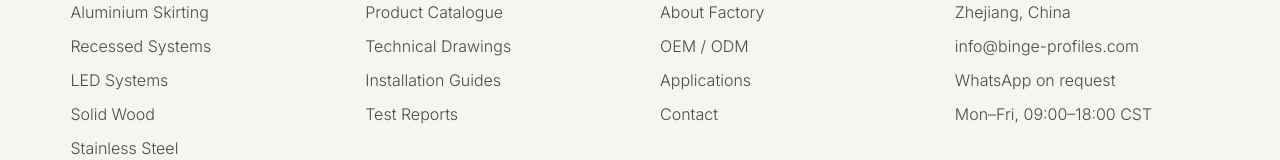
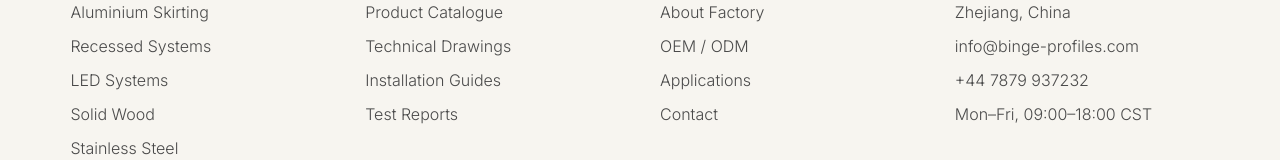
Before and after one commit to Zoltan-66/binge-skirting-board-web, a Next.js app: page / in a window 1280 px wide. Shown: the part 6489-6649 px from the top of the page. Built offline with nearby package versions, Linux system fonts and the light colour scheme.

Commit message:
chore: add WhatsApp contact number

```diff
--- a/src/components/binge/Footer.tsx
+++ b/src/components/binge/Footer.tsx
@@ -1,6 +1,9 @@
 "use client";
 
 import { localizeHref, useI18n } from '@/lib/i18n';
+
+const WHATSAPP_LABEL = '+44 7879 937232';
+const WHATSAPP_HREF = 'https://wa.me/447879937232';
 
 const COLUMNS = [
   {
@@ -37,7 +40,7 @@ const COLUMNS = [
     links: [
       'Zhejiang, China',
       'info@binge-profiles.com',
-      'WhatsApp on request',
+      WHATSAPP_LABEL,
       'Mon–Fri, 09:00–18:00 CST',
     ],
   },
@@ -81,7 +84,7 @@ const footerHref = (label: string) => {
     'Contact': '/request-a-quote',
     'Zhejiang, China': '/oem-odm#factory',
     'info@binge-profiles.com': 'mailto:info@binge-profiles.com',
-    'WhatsApp on request': 'mailto:info@binge-profiles.com?subject=WhatsApp Contact Request',
+    [WHATSAPP_LABEL]: WHATSAPP_HREF,
     'Mon–Fri, 09:00–18:00 CST': '/request-a-quote',
   };
   return routes[label] ?? '/';
```
